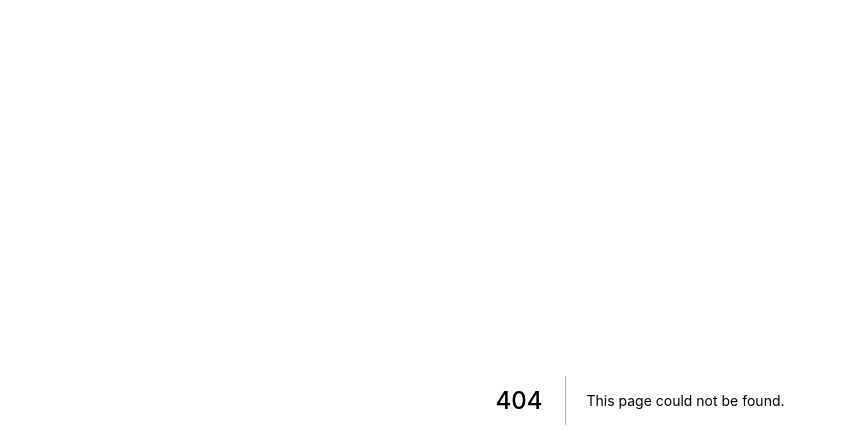
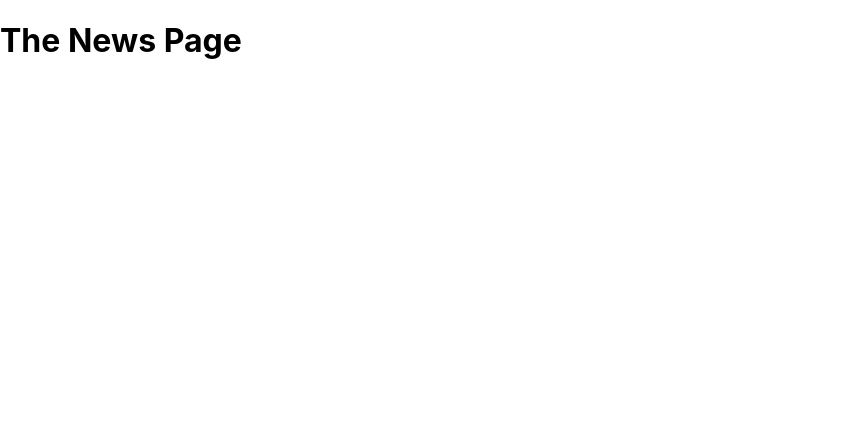
Before and after one commit to ssonko94/Introduction-to-Nextjs, a Next.js app: page /news in a window 1280 px wide. Before the commit this address had no page. Shown: the top 448 px of the page, without its empty margins (0-846 px from the left). Built offline with nearby package versions, Linux system fonts and the light colour scheme.

Commit message:
add a news page to the project

```diff
--- /dev/null
+++ b/pages/news.js
@@ -0,0 +1,5 @@
+function NewsPage() {
+  return <h1>The News Page</h1>;
+}
+
+export default NewsPage;
```
